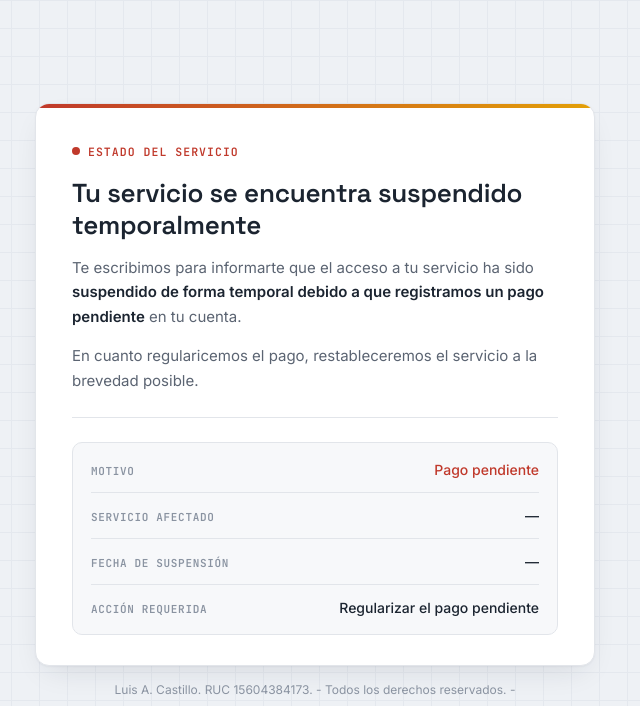
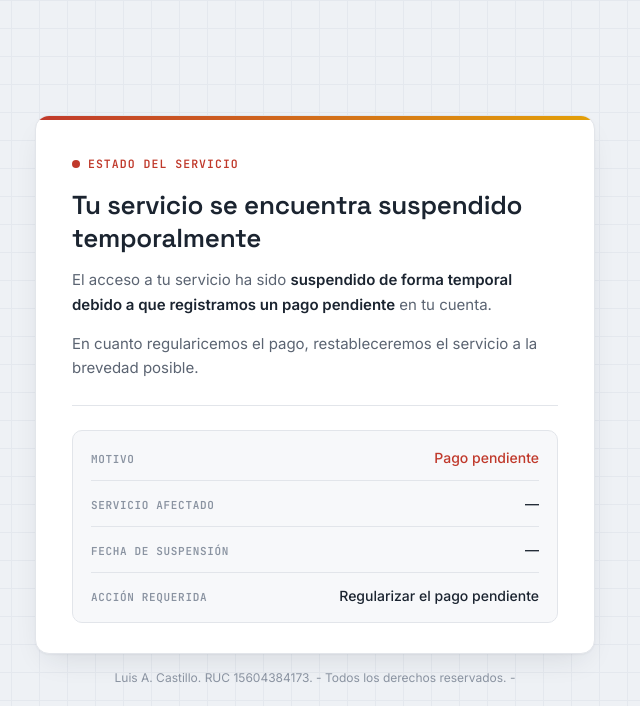
Before and after one commit to lcastillo1486/bk_acreditaciones, a Django app: template usuarios/templates/servicio.html in a window 1280 px wide. Shown: the top 706 px of the page, without its empty margins (325-965 px from the left). Run offline with Django 4.2, Linux system fonts and the light colour scheme; the template is opened without the code that fills it, so the values that code supplies are empty.

Commit message:
estado_servicio1

```diff
--- a/usuarios/templates/servicio.html
+++ b/usuarios/templates/servicio.html
@@ -310,7 +310,7 @@
         <h1>Tu servicio se encuentra suspendido temporalmente</h1>
 
         <p>
-          Te escribimos para informarte que el acceso a tu servicio ha sido
+          El acceso a tu servicio ha sido
           <strong>suspendido de forma temporal debido a que registramos un pago pendiente</strong>
           en tu cuenta.
         </p>
```
